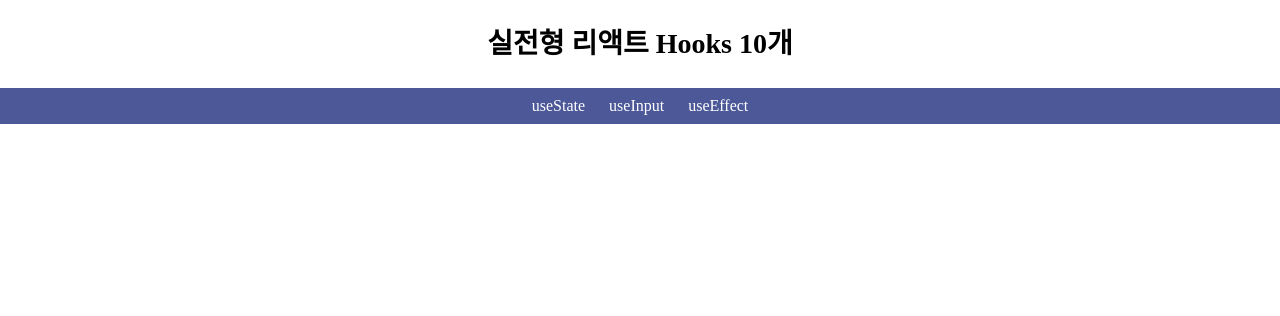
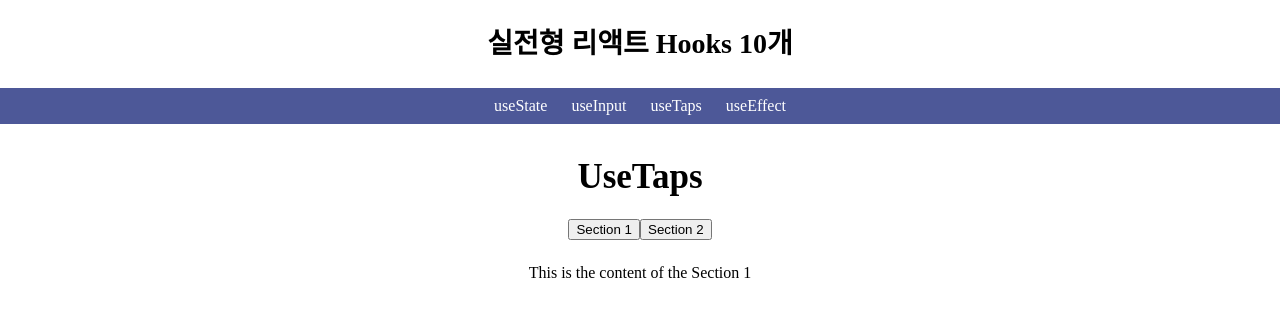
Before and after one commit to devkrecord/React-Hooks-Tutorial, a React (Create React App) app: page /UseTaps in a window 1280 px wide. Shown: the top 316 px of the page. Built offline with nearby package versions, Linux system fonts and the light colour scheme.

Commit message:
feat: custom hooks useTaps 만들기

```diff
--- a/src/App.js
+++ b/src/App.js
@@ -3,6 +3,7 @@ import './App.css';
 import UseEffect from './pages/UseEffect';
 import UseInput from './pages/UseInput';
 import UseState from './pages/UseState';
+import UseTaps from './pages/UseTaps';
 
 const App = () => {
   return (
@@ -16,6 +17,9 @@ const App = () => {
           <Link to="/useInput"> useInput</Link>
         </li>
         <li>
+          <Link to="/useTaps"> useTaps</Link>
+        </li>
+        <li>
           <Link to="/useEffect">useEffect</Link>
         </li>
       </ul>
@@ -24,6 +28,7 @@ const App = () => {
           <Route path="/" element={<Navigate to="/useState" />} />
           <Route path="/useState" element={<UseState />} />
           <Route path="/useInput" element={<UseInput />} />
+          <Route path="/UseTaps" element={<UseTaps />} />
           <Route path="/useEffect" element={<UseEffect />} />
         </Routes>
       </div>
--- /dev/null
+++ b/src/hooks/useTaps.js
@@ -0,0 +1,9 @@
+import { useState } from 'react';
+
+export const useTabs = (initialTab, allTabs) => {
+  const [currentIndex, setCurrentIndex] = useState(initialTab);
+  return {
+    currentItem: allTabs[currentIndex],
+    changeItem: setCurrentIndex,
+  };
+};
--- /dev/null
+++ b/src/pages/UseTaps.js
@@ -0,0 +1,27 @@
+import { useTabs } from '../hooks/useTaps';
+
+const content = [
+  {
+    tab: 'Section 1',
+    content: 'This is the content of the Section 1',
+  },
+  {
+    tab: 'Section 2',
+    content: 'This is the content of the Section 2',
+  },
+];
+
+const UseTaps = () => {
+  const { currentItem, changeItem } = useTabs(0, content);
+  return (
+    <div>
+      <h2 className="subTitle">UseTaps</h2>
+      {content.map((section, index) => (
+        <button onClick={() => changeItem(index)}>{section.tab}</button>
+      ))}
+      <div>{currentItem.content}</div>
+    </div>
+  );
+};
+
+export default UseTaps;
```
